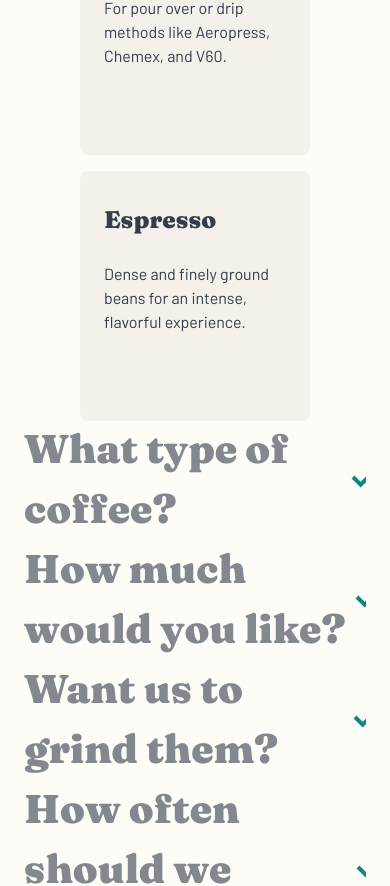
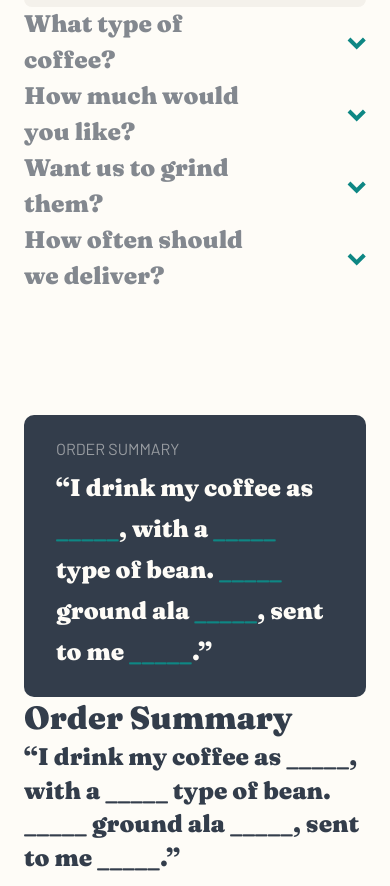
Before and after one commit to CHR-onicles/fm-challenge-coffeeroasters, a React (Create React App) app: page /create-plan in a window 390 px wide. Shown: the part 2466-3352 px from the top of the page. Built offline with nearby package versions, Linux system fonts and the light colour scheme.

Commit message:
WIP: Adjusted mobile styles for order component and create new BaseOrderSummary component

```diff
--- a/src/components/form/BaseRadio/BaseRadio.module.scss
+++ b/src/components/form/BaseRadio/BaseRadio.module.scss
@@ -1,37 +1,39 @@
 @use '../../../scss/abstracts/' as *;
 
 .radio-control {
-  --control-vertical-space: #{toRem(32px)};
-  --control-horizontal-space: #{toRem(24px)};
-  --control-width: #{toRem(230px)};
-  --control-height: #{toRem(250px)};
-  --control-bg-color: var(--neutral-color-2);
-  --control-bg-color-hover: var(--orange-color-1);
-  --control-bg-color-active: var(--cyan-color-1);
-  --control-label-font-size: #{toRem(24px)};
-  --control-desc-font-size: #{toRem(16px)};
+  --radio-control-width: none;
+  --radio-control-height: auto;
+
+  --radio-control-label-spacing-vertical: #{toRem(24px)};
+  --radio-control-label-spacing-horizontal: #{toRem(24px)};
+
+  --radio-control-bg-color: var(--neutral-color-2);
+  --radio-control-bg-color-hover: var(--orange-color-1);
+  --radio-control-bg-color-active: var(--cyan-color-1);
+  --radio-control-label-font-size: #{toRem(24px)};
+  --radio-control-desc-font-size: #{toRem(16px)};
 
   position: relative;
-  max-width: var(--control-width);
-  height: var(--control-height);
+  max-width: var(--radio-control-width);
+  height: var(--radio-control-height);
   margin: 0 auto;
 
   &__label {
     width: 100%;
     height: 100%;
-    padding: var(--control-vertical-space) var(--control-horizontal-space);
-    background-color: var(--control-bg-color);
+    padding: var(--radio-control-label-spacing-vertical) var(--radio-control-label-spacing-horizontal);
+    background-color: var(--radio-control-bg-color);
     border-radius: toRem(8px);
     font-family: var(--font-family-black);
-    font-size: var(--control-label-font-size);
+    font-size: var(--radio-control-label-font-size);
     text-align: left;
     color: var(--dark-color-2);
     cursor: pointer;
-    transition: background-color 0.35s ease-in-out
+    transition: background-color 0.35s ease-in-out,
                 color 0.35s ease-in-out;
 
     &:hover {
-      background-color: var(--control-bg-color-hover);
+      background-color: var(--radio-control-bg-color-hover);
     }
   }
 
@@ -43,7 +45,7 @@
 
     &:checked {
       + label {
-        background-color: var(--control-bg-color-active);
+        background-color: var(--radio-control-bg-color-active);
         color: var(--neutral-color-1);
 
         > span {
@@ -56,7 +58,14 @@
   &__description {
     margin-top: toRem(24px);
     font-family: var(--font-family-regular);
-    font-size: var(--control-desc-font-size);
+    font-size: var(--radio-control-desc-font-size);
     color: var(--dark-color-2);
   }
+
+  @include media-breakpoint(md) {
+    --radio-control-width: #{toRem(230px)};
+    --radio-control-height: #{toRem(250px)};
+
+    --radio-control-label-spacing-vertical: #{toRem(32px)};
+  }
 }
--- a/src/components/ui/BaseAccordion/BaseAccordion.module.scss
+++ b/src/components/ui/BaseAccordion/BaseAccordion.module.scss
@@ -1,19 +1,26 @@
 @use '../../../scss/abstracts/' as *;
 
 .accordion {
-  --title-font-size: #{toRem(40px)};
+  --base-accordion-title-font-size: #{toRem(24px)};
+  --base-accordion-title-width: 13ch;
+
+  --base-accordion-spacing-top: #{toRem(32px)};
 
   &__toggle {
-    display: flex;
-    justify-content: flex-start;
-    align-items: center;
+    flex-wrap: nowrap;
+    gap: 0;
     width: 100%;
     font-family: var(--font-family-black);
-    font-size: var(--title-font-size);
+    font-size: var(--base-accordion-title-font-size);
     color: var(--dark-color-1);
     cursor: pointer;
 
+    > span {
+      max-width: var(--base-accordion-title-width);
+    }
+
     > svg {
+      flex-shrink: 0;
       margin-left: auto;
       transform-origin: center;
       transform: rotate(0deg);
@@ -48,7 +55,20 @@
 
     &-active {
       display: block;
-      margin-top: toRem(56px);
+      margin-top: var(--base-accordion-spacing-top);
     }
   }
+
+  @include media-breakpoint(md) {
+    --base-accordion-title-font-size: #{toRem(32px)};
+    --base-accordion-title-width: unset;
+
+    --base-accordion-spacing-top: #{toRem(40px)};
+  }
+
+  @include media-breakpoint(lg) {
+    --base-accordion-title-font-size: #{toRem(40px)};
+
+    --base-accordion-spacing-top: #{toRem(56px)};
+  }
 }
--- a/src/components/ui/BaseAccordion/BaseAccordion.tsx
+++ b/src/components/ui/BaseAccordion/BaseAccordion.tsx
@@ -30,9 +30,11 @@ const BaseAccordion = ({ id, label, initialState = false, onMarkAsActive, childr
     <div id={ id } className={ styles.accordion }>
       <button
         type="button"
-        className={ `${styles['accordion__toggle']} ${isActive ? `${styles['accordion__toggle-active']}` : ``}` }
+        className={ `row | ${styles['accordion__toggle']} ${isActive ? `${styles['accordion__toggle-active']}` : ``}` }
         onClick={ handleToggleDropdown }
-      >{ label } <IconArrow /></button>
+      >
+        <span>{ label }</span> <IconArrow />
+      </button>
 
       <div className={ `${isActive ? `${styles['accordion__dropdown-active']}` : `${styles['accordion__dropdown']}`}` }>
         { children }
--- /dev/null
+++ b/src/components/ui/BaseOrderSummary/BaseOrderSummary.tsx
@@ -0,0 +1,21 @@
+import { IFormData } from '../../../interfaces/form-data-interface';
+
+interface IBaseOrderSummaryProps {
+  formData: IFormData;
+}
+
+const BaseOrderSummary = ({ formData }: IBaseOrderSummaryProps) => {
+  return (
+    <div>
+      <h3>Order Summary</h3>
+
+      <p className="h4">
+        “I drink my coffee { formData.preferences === 'Capsule' ? `using` : `as` } <span>{formData.preferences === '' ? `_____` : formData.preferences}</span>,
+        with a <span>{formData.beanType === '' ? `_____` : formData.beanType}</span> type of bean. <span>{formData.quantity === '' ? `_____` : formData.quantity}</span> {formData.preferences === 'Capsule' ? null : `ground ala `}{formData.preferences === 'Capsule' ? null : <span>{formData.grindOption === '' ? `_____` : formData.grindOption}</span>},
+        sent to me <span>{formData.deliveries === '' ? `_____` : formData.deliveries}</span>.”
+      </p>
+    </div>
+  );
+};
+
+export default BaseOrderSummary;
--- a/src/components/ui/index.ts
+++ b/src/components/ui/index.ts
@@ -2,3 +2,4 @@ export { default as BaseAccordion } from './BaseAccordion/BaseAccordion';
 export { default as BaseCard } from './BaseCard/BaseCard';
 export { default as BaseSwatch } from './BaseSwatch/BaseSwatch';
 export { default as BaseSocialMedia } from './BaseSocialMedia/BaseSocialMedia';
+export { default as BaseOrderSummary } from './BaseOrderSummary/BaseOrderSummary';
--- /dev/null
+++ b/src/interfaces/form-data-interface.ts
@@ -0,0 +1,7 @@
+export interface IFormData {
+  preferences: string;
+  beanType: string;
+  quantity: string;
+  grindOption: string;
+  deliveries: string;
+}
--- a/src/scss/abstracts/_config-map.scss
+++ b/src/scss/abstracts/_config-map.scss
@@ -46,7 +46,7 @@ $breakpoints: (
 //------------------------------------------------------------------------------
 $containers: (
   sm: 100%,
-  md: 720px,
+  md: 690px,
   lg: 960px,
   xl: 1110px,
   xxl: 1280px
--- a/src/views/CreatePlan/Order/Order.tsx
+++ b/src/views/CreatePlan/Order/Order.tsx
@@ -1,9 +1,10 @@
 import { useState, useRef, FormEvent } from 'react';
 
-import { BaseAccordion } from '../../../components/ui';
+import { BaseAccordion, BaseOrderSummary } from '../../../components/ui';
 import { BaseRadio } from '../../../components/form';
 
 import { IPlan } from '../../../interfaces/plan-interface';
+import { IFormData } from '../../../interfaces/form-data-interface';
 
 import styles from './Order.module.scss';
 
@@ -16,14 +17,6 @@ interface IQuickLink {
   slug: string;
   label: string;
   isActive: boolean;
-}
-
-interface IFormData {
-  preferences: string;
-  beanType: string;
-  quantity: string;
-  grindOption: string;
-  deliveries: string;
 }
 
 const Order = ({ orderOptions }: IOrderProps) => {
@@ -118,7 +111,7 @@ const Order = ({ orderOptions }: IOrderProps) => {
                       label={ orderOption.title }
                       onMarkAsActive={ handleMarkAsActive }
                     >
-                      <div className={ `${styles['order__form-group']} | row` }>
+                      <div className={ `row | ${styles['order__form-group']}` }>
                         {
                           orderOption.options.map(option => (
                             <BaseRadio
@@ -147,6 +140,8 @@ const Order = ({ orderOptions }: IOrderProps) => {
                   </p>
                 </div>
 
+                <BaseOrderSummary formData={ formData } />
+
                 <button type="submit" className={ `${styles['order__btn-submit']} | btn` }>Create my plan!</button>
               </form>
             </div>
```
Also changed, not shown: src/components/ui/BaseOrderSummary/BaseOrderSummary.module.scss (added).
